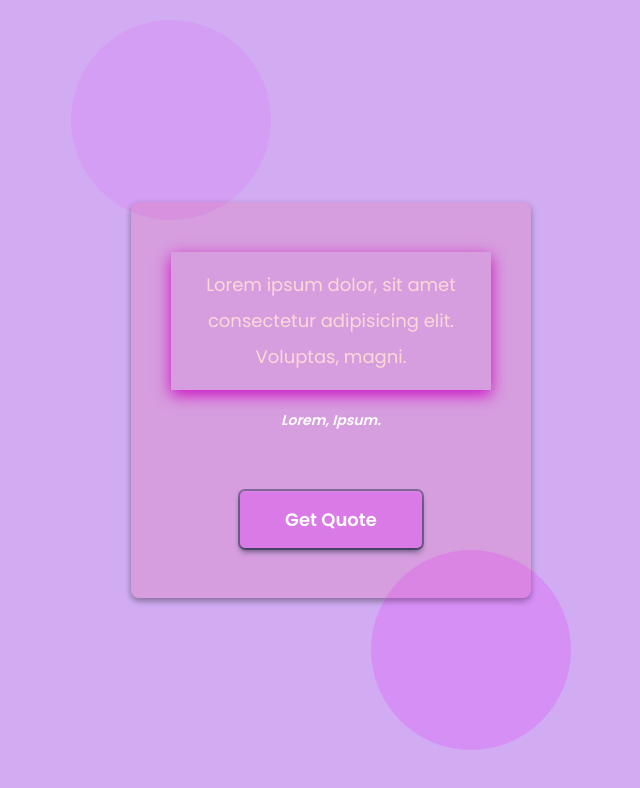
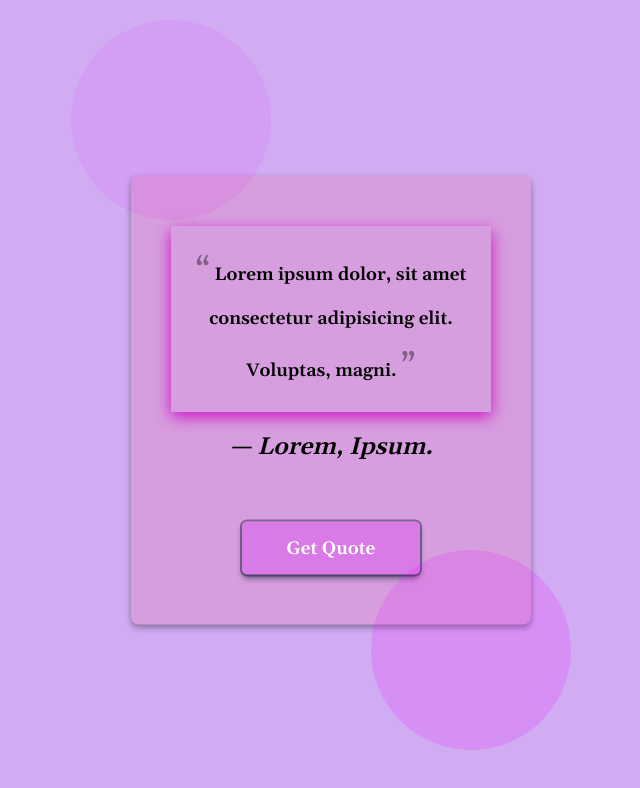
Before and after one commit to nazmul162001/random-Quote-generator, a plain HTML site: page index.html in a window 1280 px wide. Shown: the whole page, without its empty margins (309-949 px from the left). Drawn offline with nearby package versions, Linux system fonts and the light colour scheme.

Commit message:
add blockQuote & author

```diff
--- a/css/style.css
+++ b/css/style.css
@@ -1,8 +1,12 @@
+/* google fonts  */
+@import url('https://fonts.googleapis.com/css2?family=Gelasio:wght@600&display=swap');
+
+
 * {
   padding: 0;
   margin: 0;
   box-sizing: border-box;
-  font-family: "Poppins", sans-serif;
+  font-family: 'Gelasio', serif;
 }
 body {
   background-color: #811ddf5d;
@@ -44,19 +48,32 @@ body::after{
   right: 400px;
 }
 .container p {
-  color: #fdd8d8;
+  color: black;
   line-height: 2;
   font-size: 18px;
   box-shadow: rgb(206, 15, 196) 0px 5px 15px;
   padding: 15px;
-
+}
+.container p::before{
+  content: "\201c";
+  font-size: 30px;
+  color: rgba(44, 38, 38, 0.5);
+}
+.container p::after{
+  content: "\201d";
+  font-size: 30px;
+  color: rgba(44, 38, 38, 0.5);
 }
 .container h3 {
-  color: #ffffff;
+  color: #000000;
   margin: 20px 0 60px 0;
   text-transform: capitalize;
   font-style: italic;
-  font-size: 14px;
+  font-size: 24px;
+  font-weight: 600;
+}
+.container h3::before{
+  content: "\2014\0020";
 }
 
 .container button {
--- a/index.html
+++ b/index.html
@@ -3,11 +3,6 @@
   <head>
     <meta name="viewport" content="width=device-width, initial-scale=1.0" />
     <title>Random Quote Generator</title>
-    <!-- Google Font -->
-    <link
-      href="https://fonts.googleapis.com/css2?family=Poppins:wght@400;600&display=swap"
-      rel="stylesheet"
-    />
     <!-- Stylesheet -->
     <link rel="stylesheet" href="css/style.css" />
   </head>
```
Also changed, not shown: img/gradient.png (deleted).
